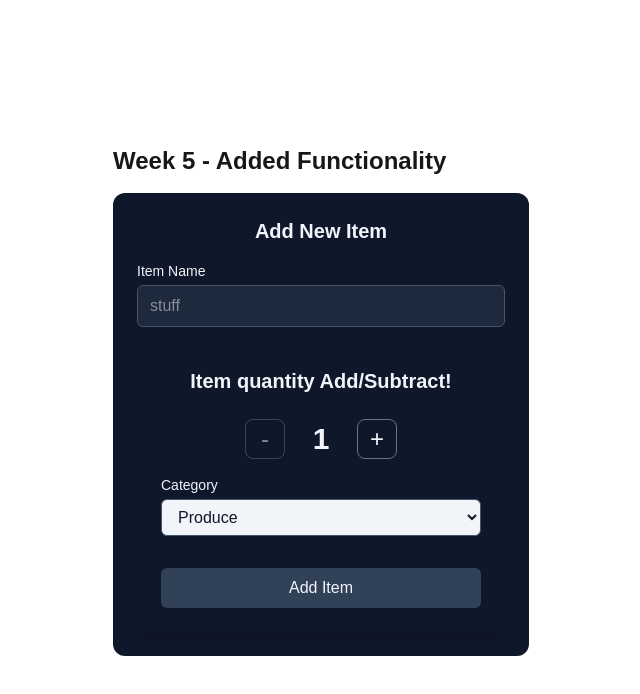
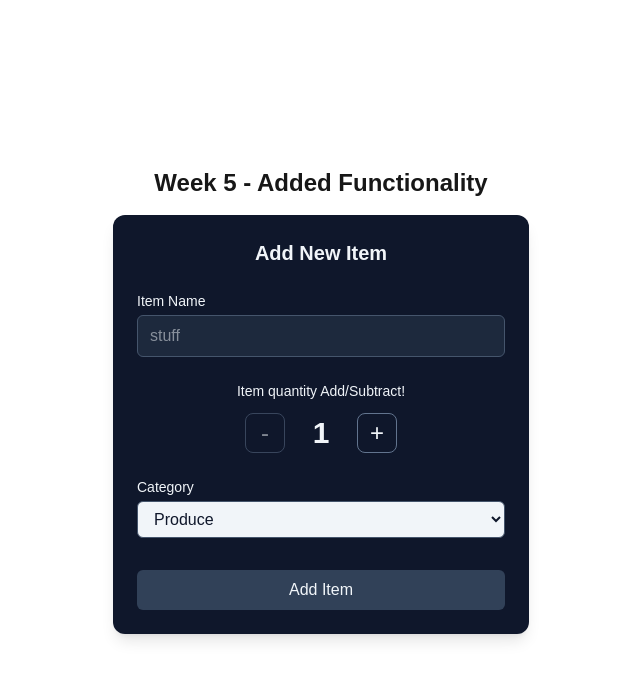
Before and after one commit to GregS87/cprg306-assignments, a Next.js app: page /week-5 in a window 1280 px wide. Shown: the top 694 px of the page, without its empty margins (319-959 px from the left). Built offline with nearby package versions, Linux system fonts and the light colour scheme.

Commit message:
Updated stylings and appearance
Fixed readability issues with drop down list
Added effects for button behavour
Reworked code

```diff
--- a/app/week-5/new-item.js
+++ b/app/week-5/new-item.js
@@ -3,10 +3,12 @@
 import { useState } from "react";
 
 export default function NewItem() {
-  const [name, setName] = useState("");
-  const [quantity, setQuantity] = useState(1);
-  const [category, setCategory] = useState("produce");
+  // state variables
+  const [name, setName] = useState("");        // name field
+  const [quantity, setQuantity] = useState(1); // quantity field
+  const [category, setCategory] = useState("produce"); //default category
 
+  // quantity handlers
   const increment = () => {
     setQuantity((prevQuantity) =>
       prevQuantity >= 20 ? prevQuantity : prevQuantity + 1
@@ -19,12 +21,17 @@ export default function NewItem() {
     );
   };
 
+  // form submission handler
   const handleSubmit = (event) => {
     event.preventDefault();
 
-    const item = { name, quantity, category };
+    const item = {
+      name,
+      quantity,
+      category,
+    };
 
-    console.log("New Item:", item);
+    console.log(item);
 
     alert(
       "New Item:\n" +
@@ -33,6 +40,7 @@ export default function NewItem() {
         `Category: ${category}`
     );
 
+    // reset to initial values
     setName("");
     setQuantity(1);
     setCategory("produce");
@@ -41,16 +49,15 @@ export default function NewItem() {
   return (
     <form
       onSubmit={handleSubmit}
-      className="bg-slate-900 text-slate-100 rounded-xl p-6 flex flex-col items-center gap-4"
+      className="bg-slate-900 text-slate-100 rounded-xl p-6 flex flex-col items-center gap-6 shadow-lg"
     >
       <h2 className="text-xl font-bold">Add New Item</h2>
 
-      {/* Name Input */}
+      {/* Name field */}
       <div className="w-full flex flex-col gap-1">
         <label htmlFor="name" className="text-sm font-medium">
           Item Name
         </label>
-
         <input
           id="name"
           type="text"
@@ -63,11 +70,10 @@ export default function NewItem() {
         />
       </div>
 
-      {/* Quantity + Category card */}
-      <div className="w-full shadow-lg p-6 rounded-xl flex flex-col items-center gap-4">
-        <h2 className="text-xl font-bold">Item quantity Add/Subtract!</h2>
-
-        <div className="flex items-center gap-4 mt-2">
+      {/* Quantity controls */}
+      <div className="w-full flex flex-col items-center gap-3">
+        <span className="text-sm font-medium">Item quantity Add/Subtract!</span>
+        <div className="flex items-center gap-4">
           <button
             type="button"
             onClick={decrement}
@@ -96,8 +102,9 @@ export default function NewItem() {
             +
           </button>
         </div>
+      </div>
 
-        {/* Category Input */}
+      {/* Category field */}
       <div className="w-full flex flex-col gap-1">
         <label htmlFor="category" className="text-sm font-medium">
           Category
@@ -108,7 +115,8 @@ export default function NewItem() {
           onChange={(event) => setCategory(event.target.value)}
           className="w-full rounded-md border border-slate-600
                      bg-slate-100 text-slate-900
-                       px-3 py-2"
+                     px-3 py-2
+                     focus:outline-none focus:ring-2 focus:ring-slate-500"
         >
           <option value="produce">Produce</option>
           <option value="dairy">Dairy</option>
@@ -124,16 +132,15 @@ export default function NewItem() {
         </select>
       </div>
 
-        {/* Submit Button */}
+      {/* Submit button */}
       <button
         type="submit"
-          className="mt-4 w-full bg-slate-700 hover:bg-slate-600
+        className="mt-2 w-full bg-slate-700 hover:bg-slate-600
                    text-slate-100 font-medium py-2 px-4 rounded-md
                    transition"
       >
         Add Item
       </button>
-      </div>
     </form>
   );
 }
--- a/app/week-5/page.js
+++ b/app/week-5/page.js
@@ -4,9 +4,9 @@ export default function Page() {
   return (
     <main className="min-h-screen flex items-center justify-center">
       <div className="p-4 w-full max-w-md">
-                <h1 className="text-2xl font-bold mb-4">Week 5 - Added Functionality</h1>
-
-                {/* NewItem Component */}
+        <h1 className="text-2xl font-bold mb-4 text-center">
+          Week 5 - Added Functionality
+        </h1>
         <NewItem />
       </div>
     </main>
```
Lines whose indentation alone changed are shown as unchanged.
